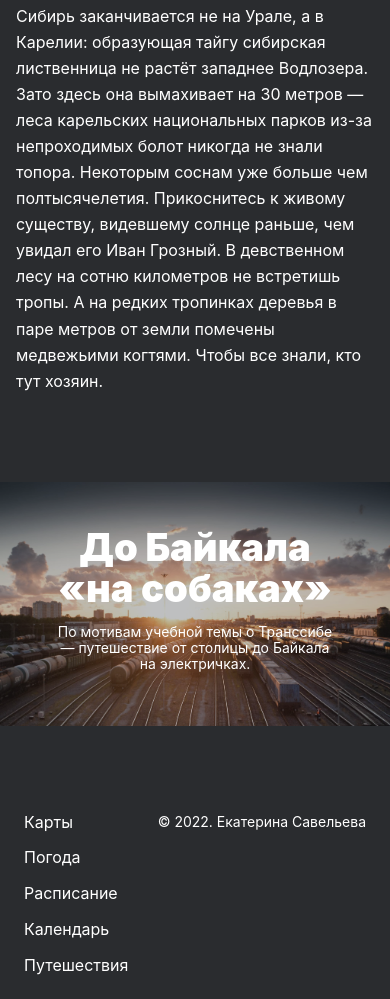
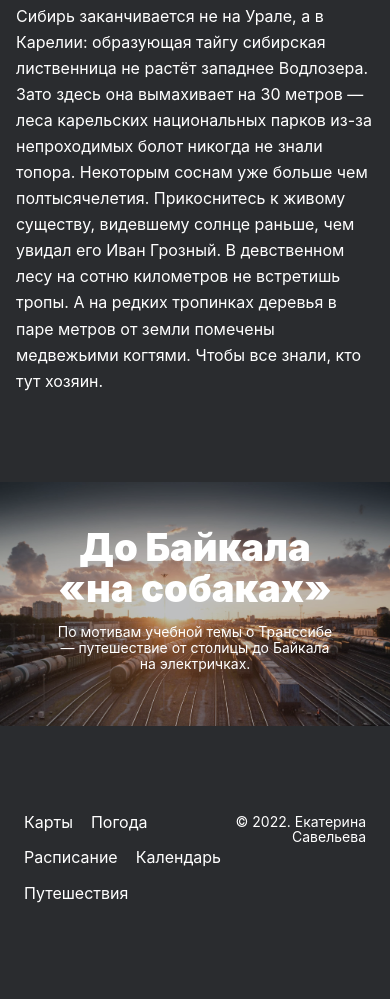
Before and after one commit to eysaveleva/russian-travel, a plain HTML site: page index.html in a window 390 px wide. Shown: the part 9402-10401 px from the top of the page. After the commit the page ends 10329 px from the top, so only its background shows below. Drawn offline with Linux system fonts and the light colour scheme; a web font is replaced by a local one.

Commit message:
Update footer__copyright.css

```diff
--- a/blocks/footer/__copyright/footer__copyright.css
+++ b/blocks/footer/__copyright/footer__copyright.css
@@ -5,7 +5,13 @@
   font-size: 14px;
   line-height: 114%;
   text-align: right;
-  min-width: 220px;
+  min-width: 218px;
+}
+
+@media screen and (max-width: 503px){
+  .footer__copyright {
+    min-width: 142px;
+  }
 }
 
 @media screen and (max-width: 320px){
```
